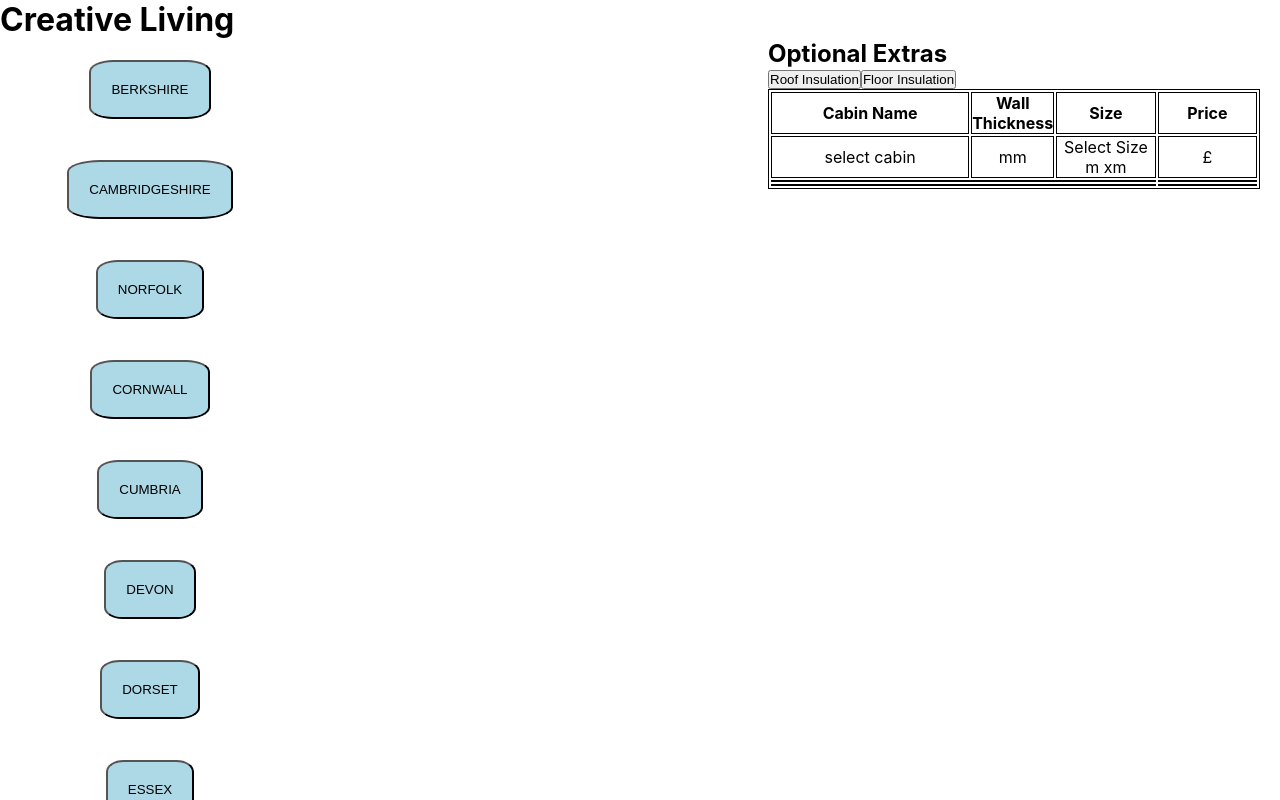
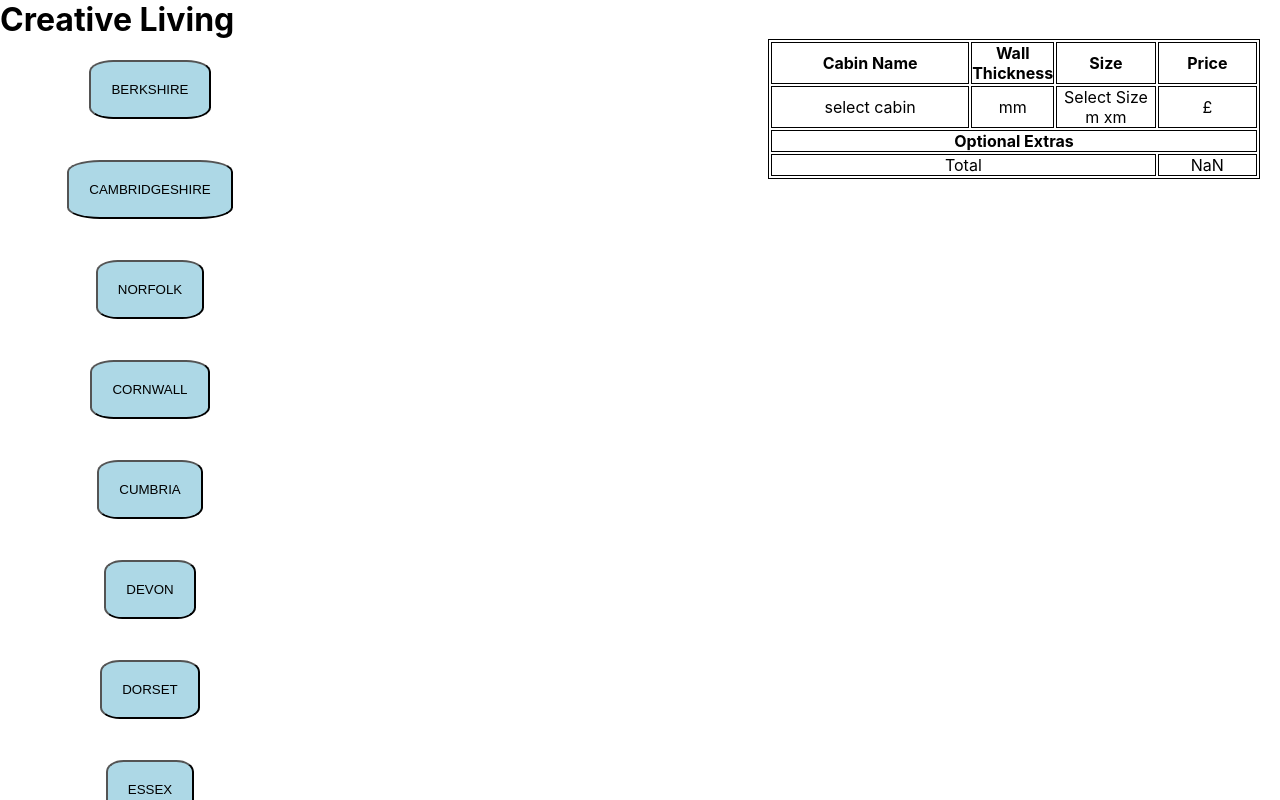
Before and after one commit to nivenreed/order-form, a React (Create React App) app: page / in a window 1280 px wide. Shown: the top 800 px of the page. Built offline with nearby package versions, Linux system fonts and the light colour scheme.

Commit message:
starting to add total

```diff
--- a/src/App.js
+++ b/src/App.js
@@ -30,6 +30,7 @@ function App() {
   // Optional Extras
   const [selectedRoofInsulation, setSelectedRoofInsulation] = useState(false);
   const [selectedFloorInsulation, setSelectedFloorInsulation] = useState(false);
+  const [selectedWallInsulation, setSelectedWallInsulation] = useState(false);
 
   // Invoice
   const filteredPrice = cabinData.filter(
@@ -52,6 +53,10 @@ function App() {
     return data.floorInsulation;
   });
 
+  const wallInsulationPrice = filteredPrice.map((data) => {
+    return data.wallInsulation;
+  });
+
   return (
     <>
       {currentScreen === '' && (
@@ -63,7 +68,8 @@ function App() {
           setCurrentScreen={setCurrentScreen}
         />
       )}
-      {currentScreen === 'cabinName' && (
+      {(currentScreen === 'cabinName' ||
+        currentScreen === 'optionalExtras') && (
         <CabinSize
           cabinWallOptions={cabinWallOptions}
           cabinSize={cabinSize}
@@ -73,10 +79,14 @@ function App() {
           setSelectedSize={setSelectedSize}
         />
       )}
-      <OptionalExtras
-        setSelectedRoofInsulation={setSelectedRoofInsulation}
-        setSelectedFloorInsulation={setSelectedFloorInsulation}
-      />
+      {currentScreen === 'optionalExtras' && (
+        <OptionalExtras
+          setSelectedRoofInsulation={setSelectedRoofInsulation}
+          setSelectedFloorInsulation={setSelectedFloorInsulation}
+          selectedWallOpt={selectedWallOpt}
+          setSelectedWallInsulation={setSelectedWallInsulation}
+        />
+      )}
       <Invoice
         selectedCabinName={selectedCabinName}
         selectedWallOpt={selectedWallOpt}
@@ -86,6 +96,8 @@ function App() {
         roofInsulationPrice={roofInsulationPrice}
         floorInsulationPrice={floorInsulationPrice}
         selectedFloorInsulation={selectedFloorInsulation}
+        selectedWallInsulation={selectedWallInsulation}
+        wallInsulationPrice={wallInsulationPrice}
       />
     </>
   );
--- a/src/components/CabinSize/index.js
+++ b/src/components/CabinSize/index.js
@@ -23,20 +23,18 @@ function CabinSize({
 
   const sizeClick = (data) => {
     setSelectedSize(data);
-    // setCurrentScreen('cabinSize');
+    setCurrentScreen('optionalExtras');
   };
 
   const deDupeSize = [];
 
   for (let i = 0; i <= cabinSize.length - 1; i++) {
     let value = cabinSize[i];
-    console.log('Is this in array?', value);
     const inArray = deDupeSize.find((i) => {
       // you can console.log in here if you need to
       return i.width === value.width && i.depth === value.depth;
     });
     if (inArray === undefined) {
-      console.log("no, it's not inArray, adding");
       deDupeSize.push(value);
     }
   }
--- a/src/components/OptionalExtras/index.js
+++ b/src/components/OptionalExtras/index.js
@@ -3,6 +3,8 @@ import React from 'react';
 function OptionalExtras({
   setSelectedRoofInsulation,
   setSelectedFloorInsulation,
+  selectedWallOpt,
+  setSelectedWallInsulation,
 }) {
   const roofInsulationClick = () => {
     setSelectedRoofInsulation((current) => !current);
@@ -11,12 +13,18 @@ function OptionalExtras({
   const floorInsulationClick = () => {
     setSelectedFloorInsulation((current) => !current);
   };
+  const wallInsulationClick = () => {
+    setSelectedWallInsulation((current) => !current);
+  };
 
   return (
     <div>
       <h2>Optional Extras</h2>
       <button onClick={roofInsulationClick}>Roof Insulation</button>
       <button onClick={floorInsulationClick}>Floor Insulation</button>
+      {selectedWallOpt === '45+45' && (
+        <button onClick={wallInsulationClick}>Wall Insulation</button>
+      )}
     </div>
   );
 }
--- a/src/components/invoice/index.js
+++ b/src/components/invoice/index.js
@@ -9,7 +9,10 @@ function Invoice({
   roofInsulationPrice,
   selectedFloorInsulation,
   floorInsulationPrice,
+  selectedWallInsulation,
+  wallInsulationPrice,
 }) {
+  const total = parseInt(cabinPrice) + parseInt(roofInsulationPrice);
   return (
     <div className="invoice">
       <table>
@@ -34,20 +37,35 @@ function Invoice({
             <td>£{cabinPrice}</td>
           </tr>
           <tr>
-            <td colSpan={3}>
-              {selectedRoofInsulation === true ? 'Roof Insulation' : ''}
-            </td>
-            <td>
-              {selectedRoofInsulation === true ? roofInsulationPrice : ''}
-            </td>
+            <th colSpan={4}>Optional Extras</th>
           </tr>
+          {selectedRoofInsulation && (
+            <tr>
+              <td colSpan={3}>
+                {selectedRoofInsulation ? 'Roof Insulation' : ''}
+              </td>
+              <td>£{selectedRoofInsulation ? roofInsulationPrice : ''}</td>
+            </tr>
+          )}
+          {selectedFloorInsulation && (
+            <tr>
+              <td colSpan={3}>
+                {selectedFloorInsulation ? 'Floor Insulation' : ''}
+              </td>
+              <td>£{selectedFloorInsulation ? floorInsulationPrice : ''}</td>
+            </tr>
+          )}
+          {selectedWallInsulation && (
+            <tr>
+              <td colSpan={3}>
+                {selectedWallInsulation ? 'Wall Insulation' : ''}
+              </td>
+              <td>£{selectedWallInsulation ? wallInsulationPrice : ''}</td>
+            </tr>
+          )}
           <tr>
-            <td colSpan={3}>
-              {selectedFloorInsulation === true ? 'Floor Insulation' : ''}
-            </td>
-            <td>
-              {selectedFloorInsulation === true ? floorInsulationPrice : ''}
-            </td>
+            <td colSpan={3}>Total</td>
+            <td>{total}</td>
           </tr>
         </tbody>
       </table>
```
